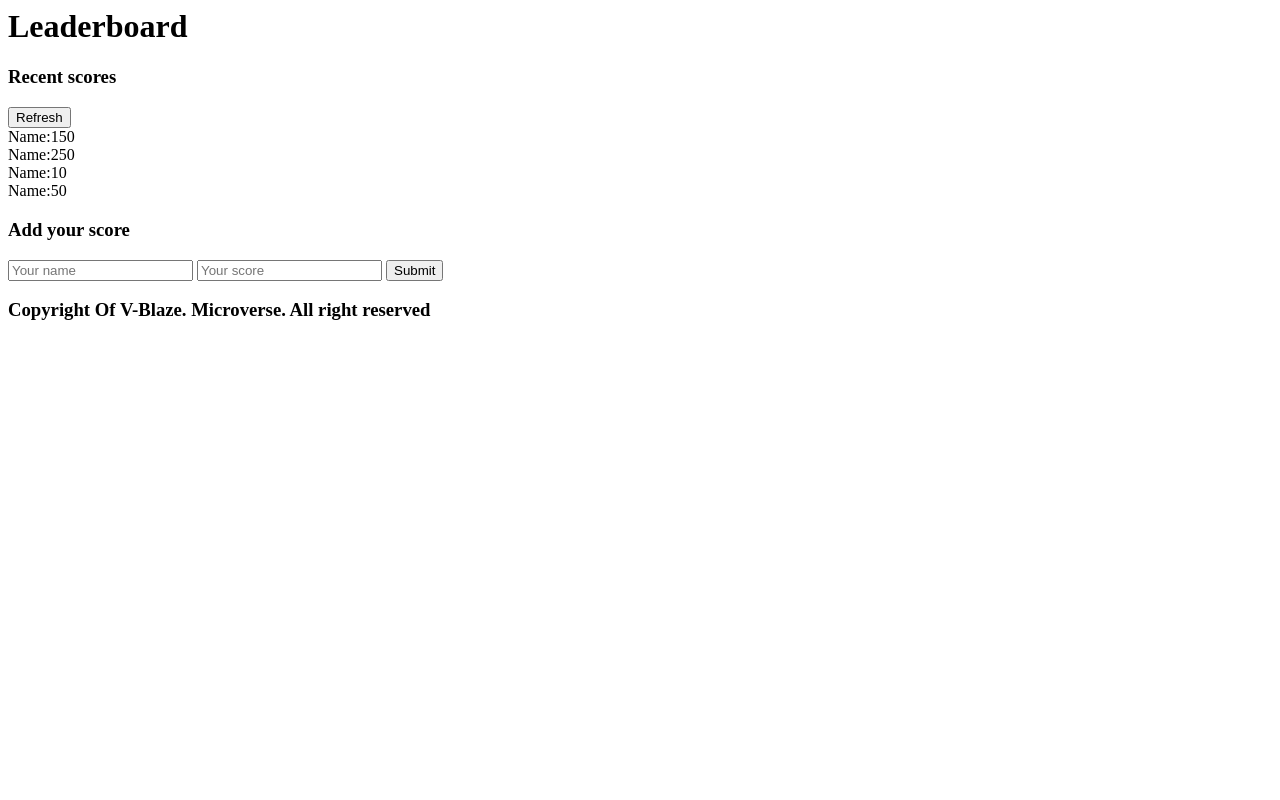
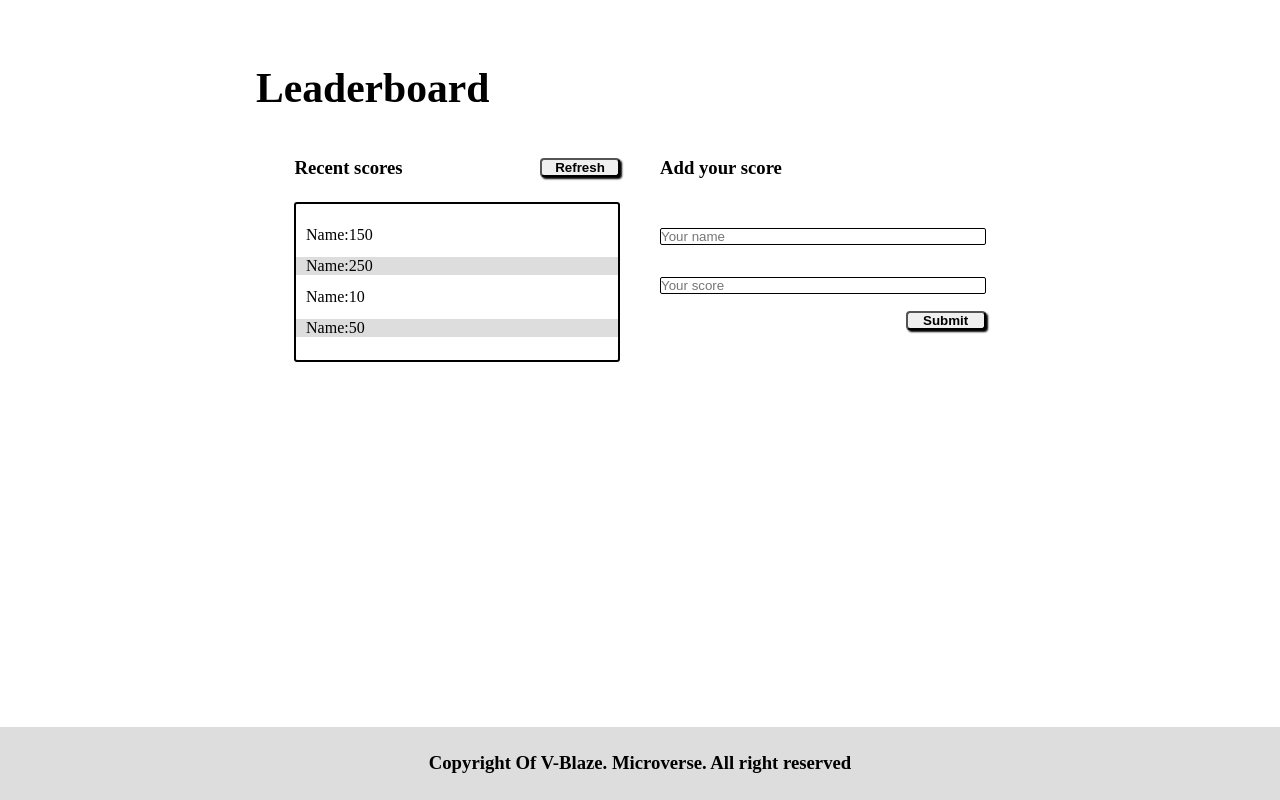
Before and after one commit to V-Blaze/Leaderboard, a website built with webpack: page src/index.html in a window 1280 px wide. Built offline with nearby package versions, Linux system fonts and the light colour scheme.

Commit message:
add styling to index.html page

```diff
--- a/src/index.css
+++ b/src/index.css
@@ -0,0 +1,91 @@
+* {
+  margin: 0;
+  padding: 0;
+  box-sizing: border-box;
+}
+
+.main-section {
+  background-color: #fff;
+  margin: 5% 20%;
+}
+
+.title h1 {
+  font-size: 2.6rem;
+  font-weight: bold;
+}
+
+.score-section {
+  margin: 5% 5%;
+  display: grid;
+  grid-template-columns: 1fr 1fr;
+  column-gap: 2.5rem;
+}
+
+.recent-scores {
+  display: flex;
+  align-items: center;
+  justify-content: space-between;
+  margin: 2% 0;
+}
+
+.refresh-btn {
+  width: 5rem;
+  border-radius: 4px;
+  font-weight: bold;
+  cursor: pointer;
+  box-shadow: 2px 2px 2px #000;
+}
+
+.score-list {
+    border: solid 2px #000;
+    border-radius: 3px;
+    margin-top: 7%;
+    padding: 3% 0;
+}
+
+.score-list div:nth-child(even ) {
+    background-color: #ddd
+}
+
+.score-item {
+  margin: 4% 0;
+  padding: 0 3%;
+}
+
+.add-scores {
+  margin: 2% 0;
+}
+
+.score-form {
+  margin-top: 7%;
+  padding: 3% 0;
+  display: flex;
+  flex-direction: column;
+}
+
+.score-form input {
+  margin: 5% 0;
+  border: 1px solid #000;
+  border-radius: 2px;
+}
+
+.form-btn {
+  align-self: end;
+  width: 5rem;
+  border-radius: 4px;
+  font-weight: bold;
+  cursor: pointer;
+  box-shadow: 2px 2px 2px #000;
+}
+
+footer {
+  position: absolute;
+  bottom: 0;
+  /* left: 0; */
+  display: flex;
+  justify-content: center;
+  align-items: center;
+  padding: 2%;
+  background-color: #ddd;
+  width: 100%;
+}
--- a/src/index.html
+++ b/src/index.html
@@ -7,14 +7,15 @@
 </head>
 <body>
     <main>
+        <div class="main-section">
             <div class="title">
                 <h1>Leaderboard</h1>
             </div>
-        <div class="main-section">
+            <div class="score-section">
                 <div class="show-scores">
                     <div class="recent-scores">
                         <h3>Recent scores</h3>
-                    <button>Refresh</button>
+                        <button class="refresh-btn">Refresh</button>
                     </div>
                     <div class="score-list">
                         <div class="score-item">
@@ -33,11 +34,12 @@
                 </div>
                 <div class="add-scores">
                     <h3>Add your score</h3>
-                <form action="" method="post">
+                    <form action="" method="post" class="score-form">
                         <input type="text" name="name" id="" placeholder="Your name" required>
                         <input type="number" name="score" id="" placeholder="Your score" required>
-                    <button type="submit">Submit</button>
+                        <button type="submit" class="form-btn">Submit</button>
                     </form>
+                </div>
             </div>
         </div>
     </main>
```
Also changed, not shown: src/assets/leaderboard_wireframe.png (added). Lines whose indentation alone changed are shown as unchanged.
